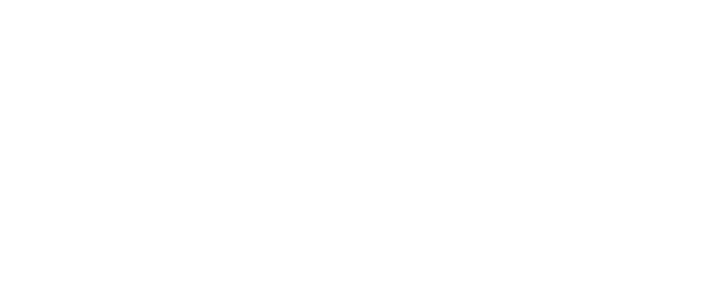
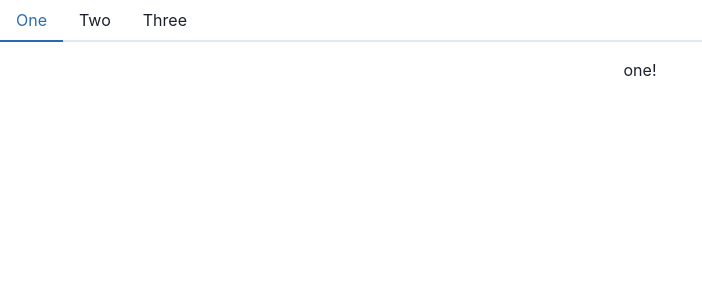
Before and after one commit to prateekshuklaps0/MeShop-E-Commerce-Platform, a React (Create React App) app: page / in a window 1280 px wide. Shown: the top 300 px of the page, without its empty margins (0-702 px from the left). Built offline with nearby package versions, Linux system fonts and the light colour scheme.

Commit message:
title img.

```diff
--- a/public/index.html
+++ b/public/index.html
@@ -2,14 +2,14 @@
 <html lang="en">
   <head>
     <meta charset="utf-8" />
-    <link rel="icon" href="%PUBLIC_URL%/favicon.ico" />
+    <link rel="icon" href="%PUBLIC_URL%/favicon.png" />
     <meta name="viewport" content="width=device-width, initial-scale=1" />
     <meta name="theme-color" content="#000000" />
     <meta
       name="description"
       content="Web site created using create-react-app"
     />
-    <link rel="apple-touch-icon" href="%PUBLIC_URL%/logo192.png" />
+    <link rel="apple-touch-icon" href="%PUBLIC_URL%/favicon.png" />
     <!--
       manifest.json provides metadata used when your web app is installed on a
       user's mobile device or desktop. See https://developers.google.com/web/fundamentals/web-app-manifest/
--- a/src/App.js
+++ b/src/App.js
@@ -1,7 +1,30 @@
 import "./App.css";
+import { Tabs, TabList, TabPanels, Tab, TabPanel } from "@chakra-ui/react";
 
 function App() {
-  return <div className="App"></div>;
+  return (
+    <div className="App">
+      <Tabs>
+        <TabList>
+          <Tab>One</Tab>
+          <Tab>Two</Tab>
+          <Tab>Three</Tab>
+        </TabList>
+
+        <TabPanels>
+          <TabPanel>
+            <p>one!</p>
+          </TabPanel>
+          <TabPanel>
+            <p>two!</p>
+          </TabPanel>
+          <TabPanel>
+            <p>three!</p>
+          </TabPanel>
+        </TabPanels>
+      </Tabs>
+    </div>
+  );
 }
 
 export default App;
--- a/src/index.css
+++ b/src/index.css
@@ -14,3 +14,14 @@
   font-family: source-code-pro, Menlo, Monaco, Consolas, "Courier New",
     monospace;
 }
+@media screen and (max-width: 768px) {
+  .element {
+    width: 100%;
+  }
+}
+
+@media screen and (min-width: 768px) {
+  .element {
+    width: 50%;
+  }
+}
--- a/src/index.js
+++ b/src/index.js
@@ -1,13 +1,16 @@
-import React from 'react';
-import ReactDOM from 'react-dom/client';
-import './index.css';
-import App from './App';
-import reportWebVitals from './reportWebVitals';
+import React from "react";
+import ReactDOM from "react-dom/client";
+import "./index.css";
+import App from "./App";
+import reportWebVitals from "./reportWebVitals";
+import { ChakraProvider } from "@chakra-ui/react";
 
-const root = ReactDOM.createRoot(document.getElementById('root'));
+const root = ReactDOM.createRoot(document.getElementById("root"));
 root.render(
   <React.StrictMode>
-    <App />
+    <ChakraProvider>
+      <App />
+    </ChakraProvider>
   </React.StrictMode>
 );
 
```
Also changed, not shown: public/favicon.png (added), 1 other file (tests, documents, lock files or other folders).
